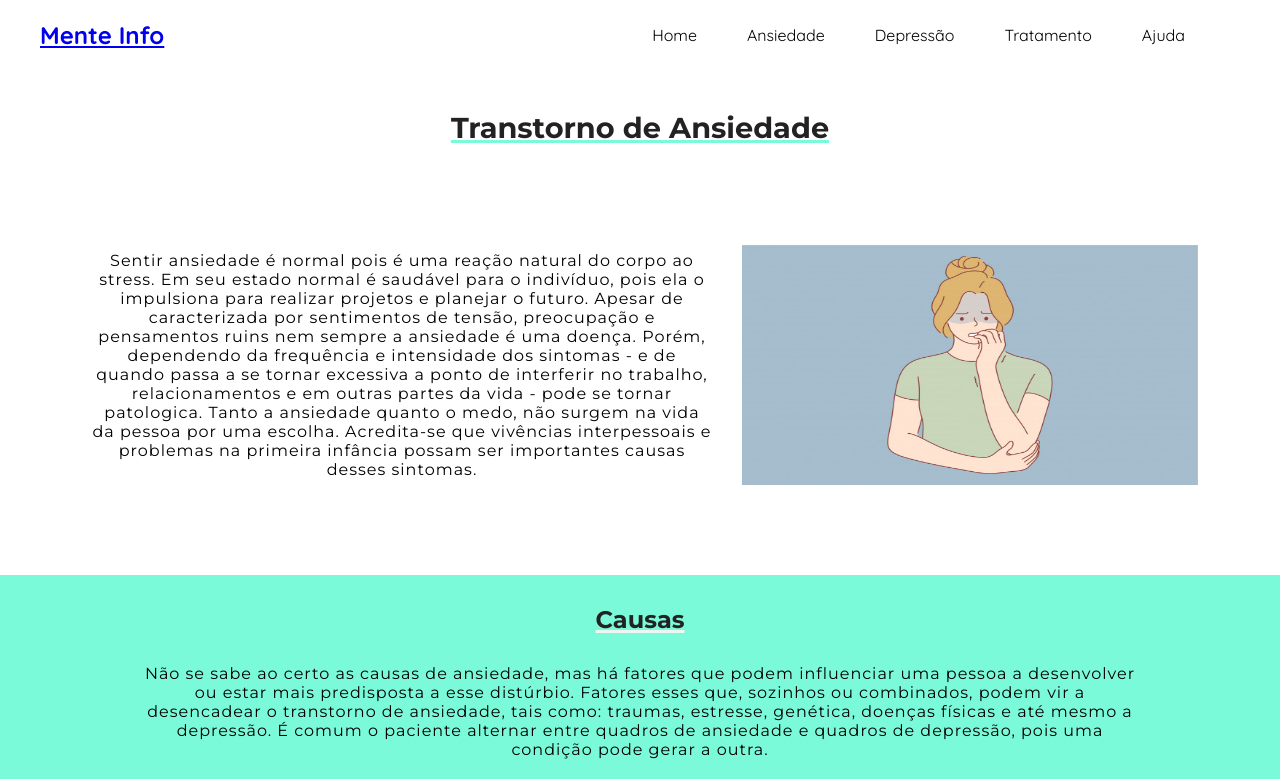
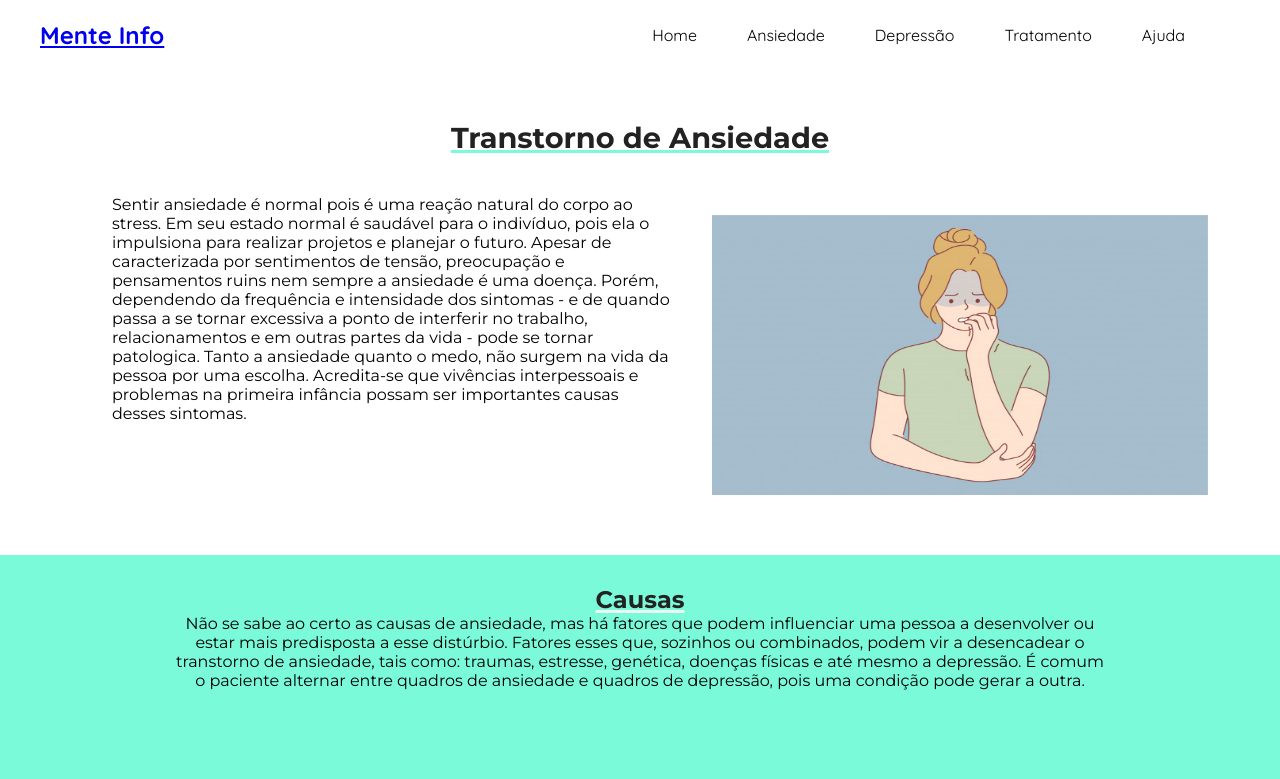
Before and after one commit to freitasrayani/mente-info, a React (Create React App) app: page /ansiedade in a window 1280 px wide. Shown: the top 779 px of the page. Built offline with nearby package versions, Linux system fonts and the light colour scheme.

Commit message:
alteraçoes

```diff
--- a/src/App.js
+++ b/src/App.js
@@ -3,7 +3,8 @@ import { BrowserRouter, Switch, Route } from 'react-router-dom';
 import Header from './components/Header';
 import LandingPage from './components/pages/inicio/LandingPage';
 import Ansiedade from './components/pages/ansiedade/Ansiedade';
-import Depressao from './components/pages/depressão/Depressao'
+import Depressao from './components/pages/depressão/Depressao';
+import Ajuda from './components/pages/ajuda/Ajuda'
 
 function App() {
   return (
@@ -21,6 +22,9 @@ function App() {
        <Route exact path="/depressao">
          <Depressao />
        </Route>
+       <Route exact path="/ajuda">
+         <Ajuda />
+       </Route>
      </Switch>
 
    </div>
--- /dev/null
+++ b/src/components/pages/ajuda/Ajuda.js
@@ -0,0 +1,10 @@
+import React from 'react';
+import './ajuda.css'
+
+const Ajuda = () => (
+    <div className="ajuda-container">
+
+    </div>
+)
+
+export default Ajuda
--- a/src/components/pages/ansiedade/ansiedade.css
+++ b/src/components/pages/ansiedade/ansiedade.css
@@ -5,76 +5,15 @@
   padding: 0;
   box-sizing: border-box;
 }
-/*
-.slider-section {
-  display: flex;
-  justify-content: center;
-  align-items: center;
-  height: 70vh;
-  width: 100%;
-  background: #7bfada;
-}
 
-.sliderBx {
-  width: 350px;
-  padding: 0px 3px;
-}
-
-.slider {
-  display: flex;
-
-  width: 350px;
-  height: 200px;
-  background: url(./img/img-slider/1mapa.png);
-  animation: slide 30s infinite;
-  background-size: cover;
-  margin: 0;
-  padding: 0;
-}
-
-@keyframes slide {
-  0% {
-    background: url(./img/img-slider/1mapa.png);
-    background-size: cover;
-  }
-  20% {
-    background: url(./img/img-slider/1sobre.png);
-    background-size: cover;
-  }
-  40%{
-
-      background: url(./img/img-slider/1entrar.png);
-      background-size: cover;
-  }
-  60%{
-
-      background: url(./img/img-slider/1clinicacadastro.png);
-      background-size: cover;
-  }
-  80%{
-
-      background: url(./img/img-slider/1quemsomos.png);
-      background-size: cover;
-  }
-  100%{
-
-      background: url(./img/img-slider/1faleconosco.png);
-      background-size: cover;
-  }
-}
-*/
 .info-section1 {
   font-family: "Montserrat", sans-serif;
-}
-
-.ansiedade-info1 {
-  padding: 20px;
 }
 
 .info1 {
   font-size: 1.2rem;
   text-align: center;
-  margin: 20px;
+  padding-top: 30px;
   color: #212221;
   text-decoration: underline 3px #7bfada;
 }
@@ -83,19 +22,17 @@
   display: flex;
   flex-direction: column;
   justify-content: center;
-  align-items: center;
-  text-align: center;
-  padding: 20px;
-  margin: 10px;
 }
 .ansiedade-txt {
-  letter-spacing: 1px;
+  letter-spacing: 1;
+  font-size: 16px;
+  justify-content: center;
+  padding: 20px 30px;
 }
 
 .fig1 {
-  padding: 20px;
-  margin: 20px;
-  width: 380px;
+  margin: 10px 0 20px 30px;
+  width: 300px;
 }
 
 .part2 {
@@ -110,14 +47,15 @@
 .info2 {
   font-size: 1.1rem;
   text-align: center;
-  margin: 20px;
+  margin: 20px 0 0 0;
   color: #212221;
   text-decoration: underline 3px #ecf7f1;
 }
 
 .ansiedade-txt2 {
-  letter-spacing: 1px;
-  margin: 10px;
+  letter-spacing: 1;
+  font-size: 16px;
+  padding: 10px 30px;
 }
 
 .fig2 {
--- a/src/components/pages/depressão/depressao.css
+++ b/src/components/pages/depressão/depressao.css
@@ -15,7 +15,6 @@
   .infor1 {
     font-size: 1.4rem;
     text-align: center;
-    margin: 20px;
     color: #212221;
     text-decoration: underline 3px #7bfada;
   }
@@ -28,9 +27,8 @@
     padding: 3px;
   }
   .depre-txt{
-      margin: 20px;
-      letter-spacing: 1.2px;
-  }
+    display: flex;
+    }
   .figure1 {
       width: 300px;
       margin: 30px;
@@ -62,6 +60,7 @@
     text-align: center;
     margin: 10px;
 }
+
 .figure3 {
     width: 340px;
 }
--- a/src/components/pages/inicio/LandingPage.js
+++ b/src/components/pages/inicio/LandingPage.js
@@ -20,7 +20,7 @@ const LandingPage = () => (
                 </div>
              </div>
              <div className="img-div">
-                 <img className="img-landingpage" src={foto3} alt="pessoas fingindo felicidade"></img>
+                 <img className="img-landingpage" src={foto3} alt="pessoas fingindo felicidade" />
              </div>
         </section>
        <section className="lading-section2">
```
Also changed, not shown: src/components/pages/ansiedade/Ansiedade.js (+5 -7 lines), src/components/pages/ajuda/ajuda.css (added), 1 other file (tests, documents, lock files or other folders).
